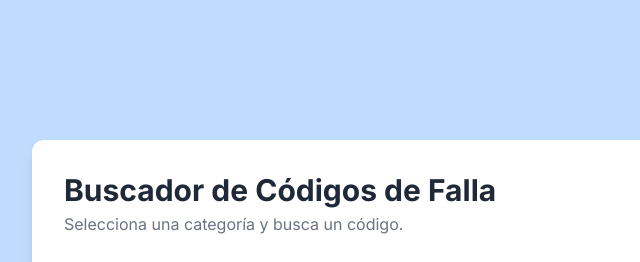
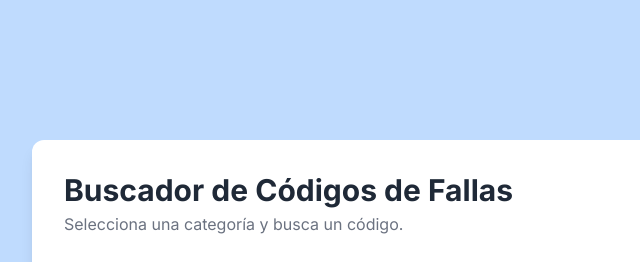
Before and after one commit to jcpcolcs/fallas2.0, a plain HTML site: page index.html in a window 1280 px wide. Shown: the top 262 px of the page, 224-864 px from the left. Drawn offline with nearby package versions, Linux system fonts and the light colour scheme.

Commit message:
index.html

```diff
--- a/index.html
+++ b/index.html
@@ -45,7 +45,7 @@
 
         <div class="flex justify-between items-center mb-8">
             <div>
-                <h1 class="text-2xl md:text-3xl font-bold text-gray-800">Buscador de Códigos de Falla</h1>
+                <h1 class="text-2xl md:text-3xl font-bold text-gray-800">Buscador de Códigos de Fallas</h1>
                 <p class="text-gray-500 mt-1">Selecciona una categoría y busca un código.</p>
             </div>
             <div>
```
